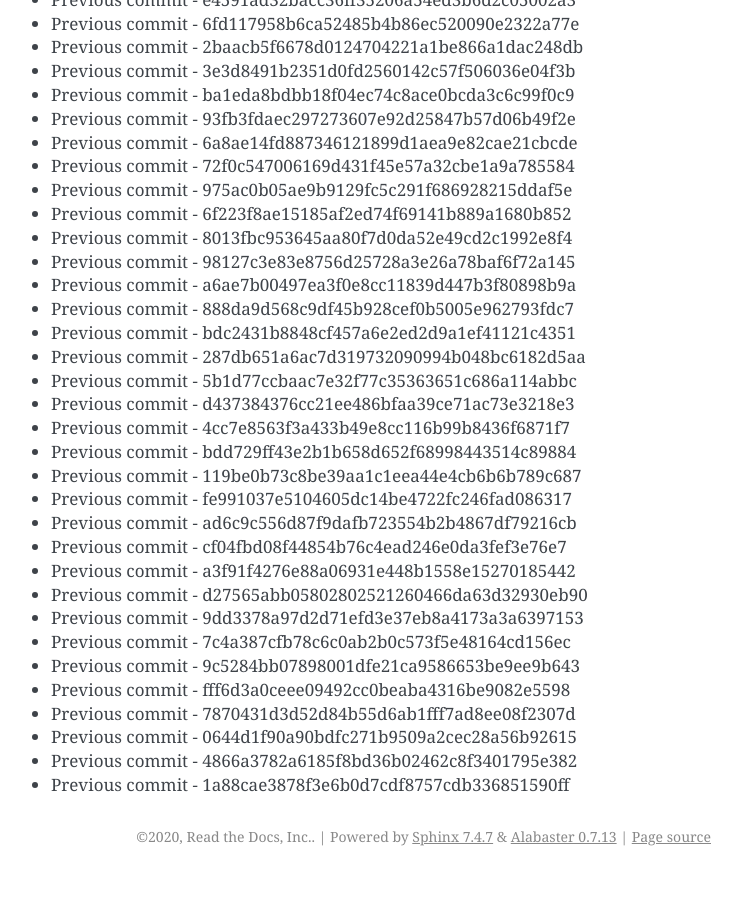
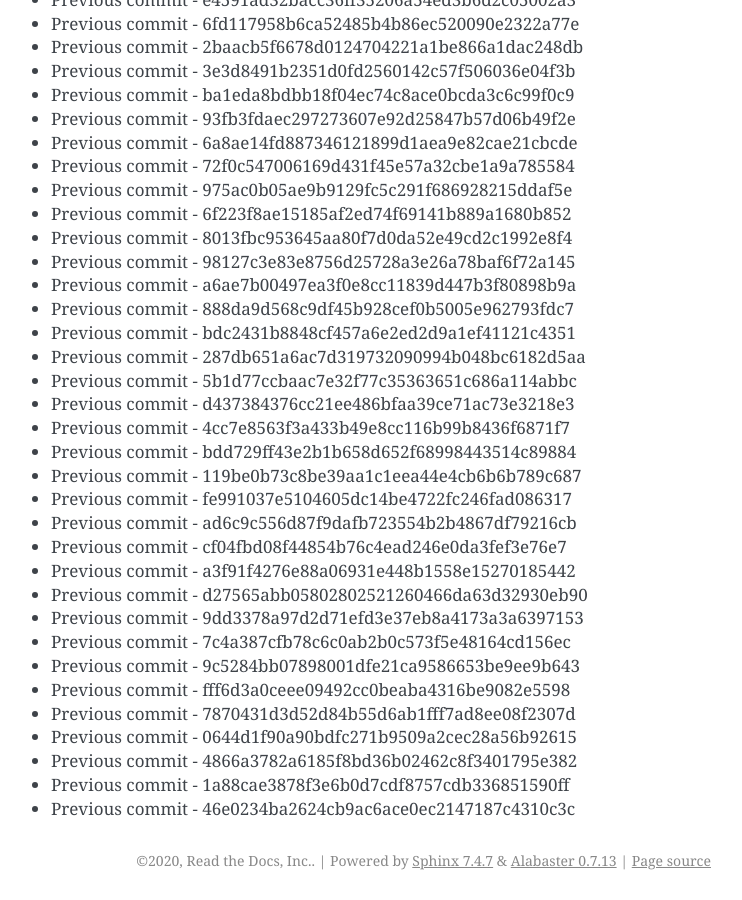
Before and after one commit to readthedocs/rtd-git-stresstest, a Sphinx documentation site: the page built from docs/updates.rst, in a window 1280 px wide and 900 px high, scrolled down 53818 px. Shown: the whole window, without its empty margins (399-1141 px from the left). Built offline with Sphinx 7.4.7, drawn with Linux system fonts in a browser that asks for light colours; before the commit the page ends 54694 px from its top, so only the background shows below that.

Commit message:
Generating commit from previous: 46e0234ba2624cb9ac6ace0ec2147187c4310c3c

```diff
--- a/docs/updates.rst
+++ b/docs/updates.rst
@@ -2293,3 +2293,4 @@ It can be tested for any performance characteristics.
 * Previous commit - 0644d1f90a90bdfc271b9509a2cec28a56b92615
 * Previous commit - 4866a3782a6185f8bd36b02462c8f3401795e382
 * Previous commit - 1a88cae3878f3e6b0d7cdf8757cdb336851590ff
+* Previous commit - 46e0234ba2624cb9ac6ace0ec2147187c4310c3c
```
